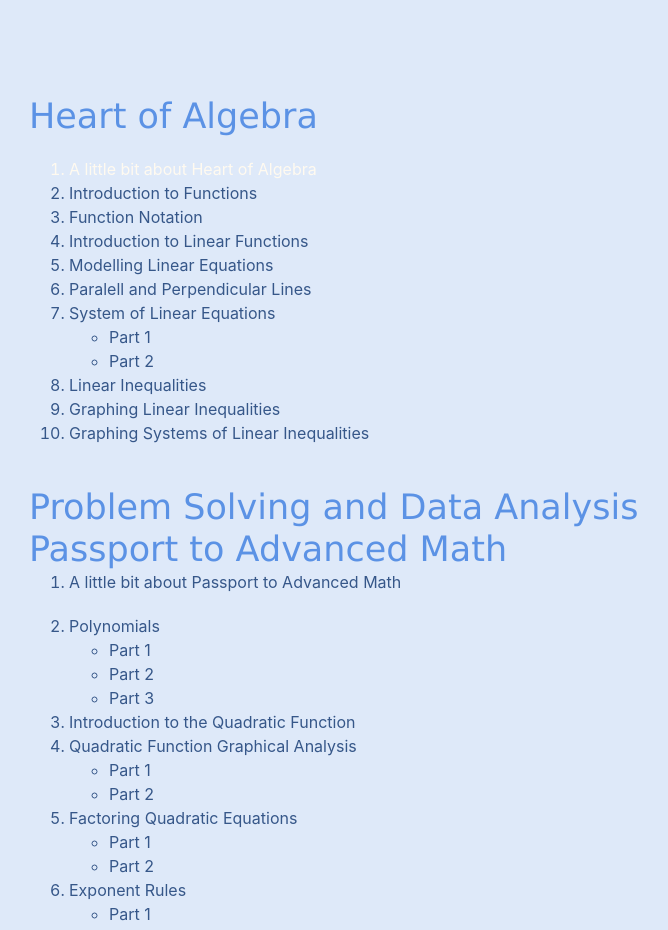
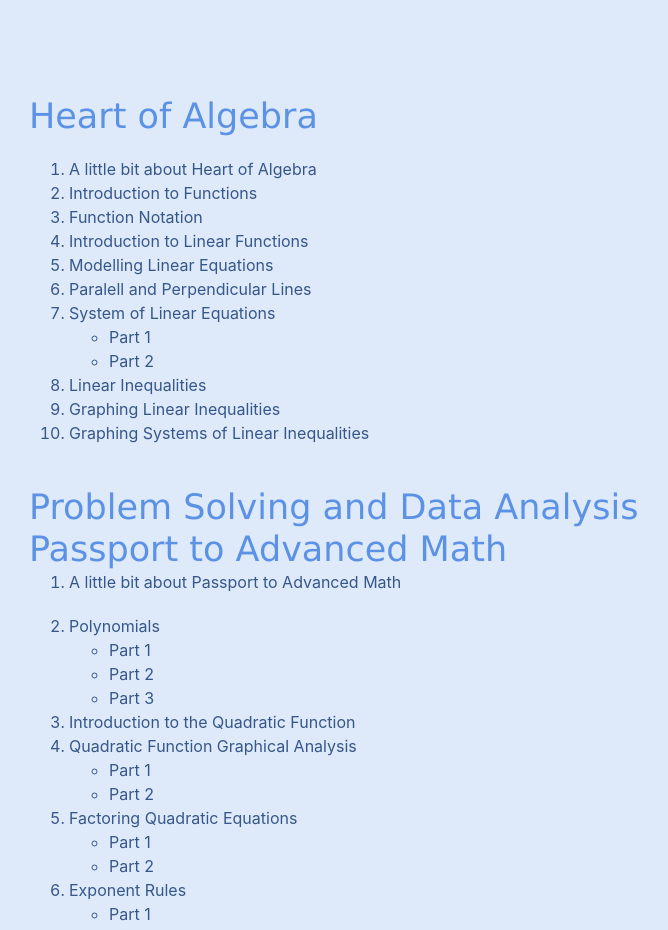
Before and after one commit to YomenT/bluebird-teaching, a React (Create React App) app in the folder reactapp/: page /satprep in a window 1280 px wide. Shown: the part 1600-2530 px from the top of the page, without its empty margins (99-767 px from the left). Built offline with nearby package versions, Linux system fonts and the light colour scheme.

Commit message:
Testing color

```diff
--- a/reactapp/src/components/SatPrepLinkOutline.js
+++ b/reactapp/src/components/SatPrepLinkOutline.js
@@ -7,7 +7,7 @@ class SatPrepLinkOutline extends React.Component {
             <div>
                 <h4 className="h4-blue-headers">Heart of Algebra</h4>
                 <ol className="p-body">
-                    <Link to="/heart_of_algebra/about"><li style={{ paddingTop: "20px" }}>A little bit about Heart of Algebra</li></Link>
+                    <Link to="/heart_of_algebra/about" style={{ color: "#365789" }}><li style={{ paddingTop: "20px" }}>A little bit about Heart of Algebra</li></Link>
                     <li>Introduction to Functions</li>
                     <li>Function Notation</li>
                     <li>Introduction to Linear Functions</li>
```
